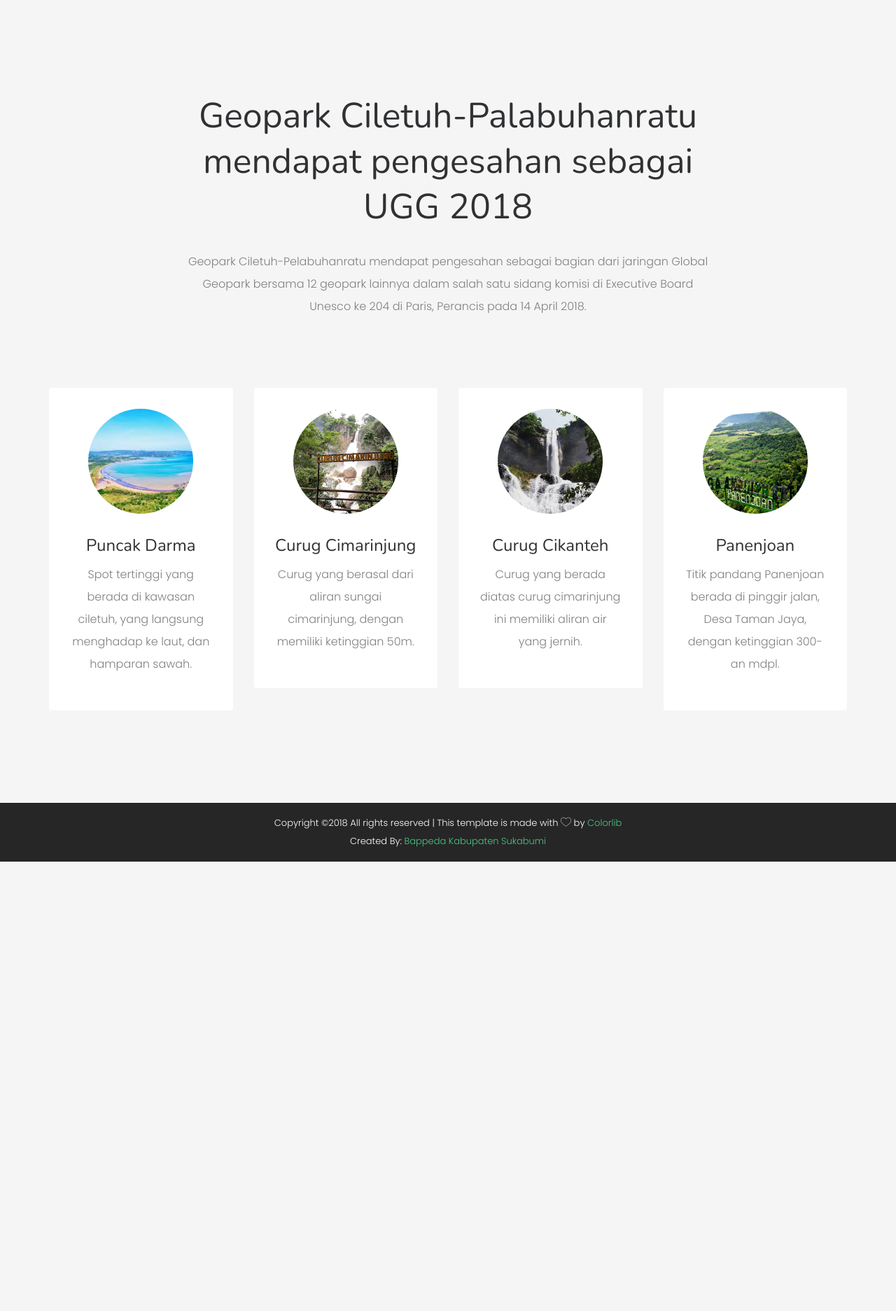
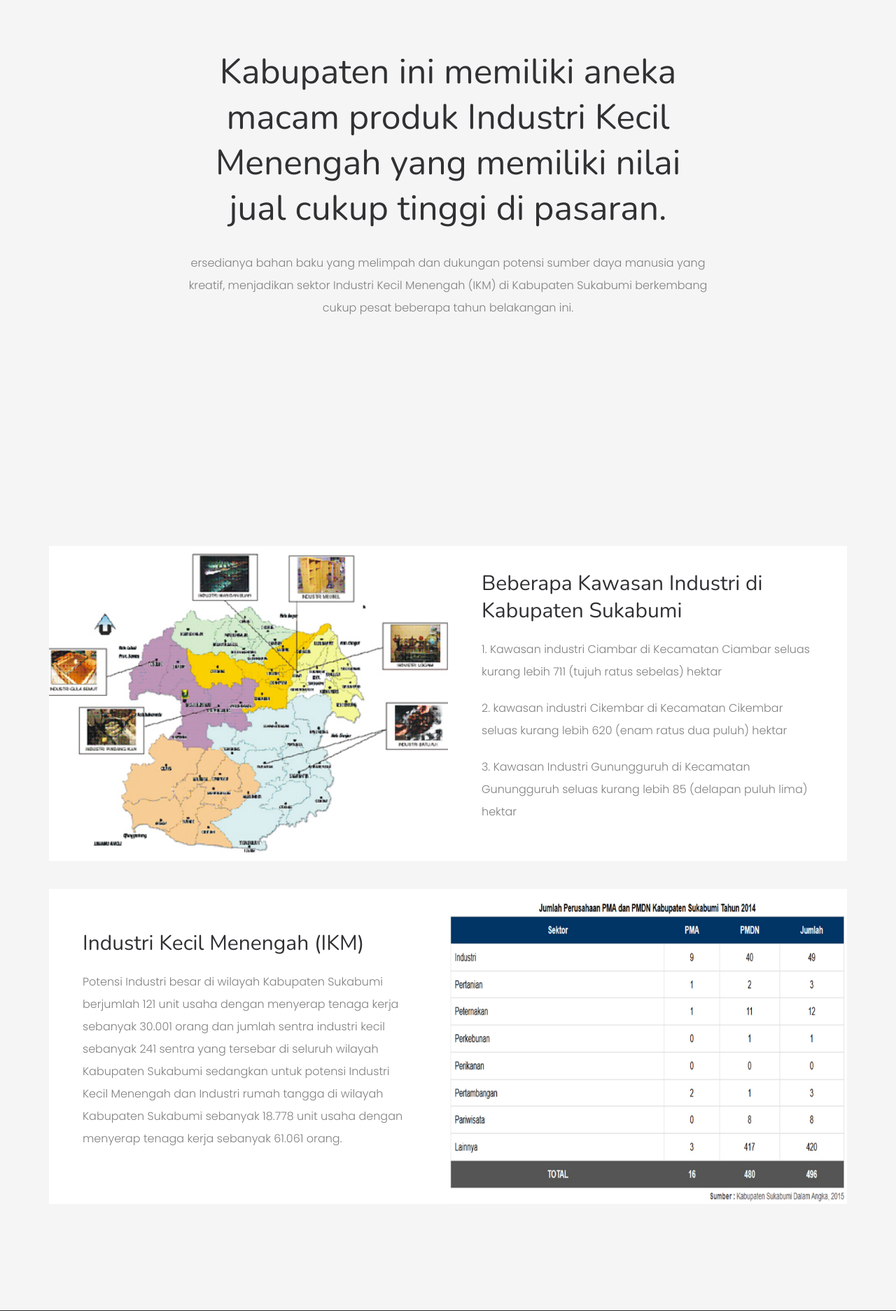
Before and after one commit to kresno/pj, a PHP site: page /industri.php in a window 1280 px wide. Shown: the part 854-2727 px from the top of the page at 70% size. Before the commit the page ends 2085 px from the top, so only its background shows below. Run offline with PHP 8.4, Linux system fonts and the light colour scheme; some web fonts are replaced.

Commit message:
add page industri

```diff
--- a/index.php
+++ b/index.php
@@ -259,6 +259,7 @@
 												<h2><a href="#">Potensi Sektor Industri</a></h2>
 												<p>Berdasarkan Pasal 99 No 22 tahun 2012 tentang Rencana Tata Ruang Wilayah Kabupaten Sukabumi. Terdapat 7 Kawasan Industri yang ada di Kabupaten Sukabumi dengan kegiatan industri yang berbeda. Selain itu, Industri Kecil Menengah (IKM) di Kabupaten Sukabumi ternyata juga menunjukan perkembangan yang cukup pesat, yang didukung oleh ketersediaan bahan baku yang melimpah dan dukungan sumber daya manusia yang kreatif.</p>
 												<a download href="download/industri.pdf" class="btn btn-success" download>Download Dokumen Potensi</a>
+												<a href="industri.php" class="btn btn-warning">Lihat Detail </a>
 											</div>
 										</div>
 									</div>
--- a/industri.php
+++ b/industri.php
@@ -89,56 +89,74 @@
 			<div class="container">
 				<div class="row row-pb-lg">
 					<div class="col-md-6 animate-box">
-						<div class="video colorlib-video" style="background-image: url(images/bg/1.jpg);">
-							<a href="https://www.youtube.com/watch?v=5AFDpDmBpxc" class="popup-vimeo"><i class="icon-play3"></i></a>
+						<div class="video colorlib-video" style="background-image: url(images/industri-1.jpg);">
+							<a href="https://www.youtube.com/watch?v=-4Ofh-Wfl_M" class="popup-vimeo"><i class="icon-play3"></i></a>
 							<div class="overlay"></div>
 						</div>
 					</div>
 					<div class="col-md-6 animate-box">
-						<h2>About Geopark Ciletuh Palabuhanratu</h2>
-						<p>Ciletuh - Palabuhanratu UNESCO Global Geopark is located on the island of Java, in the western Sukabumi Regency of Indonesia. The Geopark is located on the border of a tectonically active zone: the subduction zone between the Eurasian plate and the Indo-Australian plate, which continue to converge at 4 mm/year. The area is characterized by a rare geological diversity that can be classified into three zones: the subduction zone uplifted rocks, the Jampang Plateau landscape and the ancient magmatic zone shifting and fore arc evolution. Evidence for a similar subduction process that occurred during the Cretaceous age (145–66 million years ago) is found in the Ciletuh area in the form of rock formations that were deposited within the deep subduction trench.</p>
+						<h2>Potensi Sektor Industri</h2>
+						<p>Berdasarkan Pasal 99 No 22 tahun 2012 tentang Rencana Tata Ruang Wilayah Kabupaten Sukabumi. Terdapat 7 Kawasan Industri yang ada di Kabupaten Sukabumi dengan kegiatan industri yang berbeda. Selain itu, Industri Kecil Menengah (IKM) di Kabupaten Sukabumi ternyata juga menunjukan perkembangan yang cukup pesat, yang didukung oleh ketersediaan bahan baku yang melimpah dan dukungan sumber daya manusia yang kreatif</p>
 					</div>
 				</div>
 				<div class="row">
 					<div class="col-md-8 col-md-offset-2 text-center colorlib-heading animate-box">
-                        <h2>Geopark Ciletuh-Palabuhanratu mendapat pengesahan sebagai UGG 2018</h2>
-                        <p>Geopark Ciletuh-Pelabuhanratu mendapat pengesahan sebagai bagian dari jaringan Global Geopark bersama 12 geopark lainnya dalam salah satu sidang komisi di Executive Board Unesco ke 204 di Paris, Perancis pada 14 April 2018.</p>
+                        <h2>Kabupaten ini memiliki aneka macam produk Industri Kecil Menengah yang memiliki nilai jual cukup tinggi di pasaran.</h2>
+                        <p>ersedianya bahan baku yang melimpah dan dukungan potensi sumber daya manusia yang kreatif, menjadikan sektor Industri Kecil Menengah (IKM) di Kabupaten Sukabumi berkembang cukup pesat beberapa tahun belakangan ini.</p>
 					</div>
 				</div>
+			</div>
+		</div>
+
+		<div class="colorlib-work">
+			<div class="container">
 				<div class="row">
-					<div class="col-md-3 text-center animate-box">
-						<div class="staff-entry">
-							<a href="#" class="staff-img" style="background-image: url(images/destinasi-1.jpg);"></a>
-							<div class="desc">
-								<h3>Puncak Darma</h3>
-								<p>Spot tertinggi yang berada di kawasan ciletuh, yang langsung menghadap ke laut, dan hamparan sawah.</p>
+					<div class="col-md-12">
+						<div class="work-flex">
+							<div class="half animate-box">
+								<div class="row no-gutters">
+									<div class="col-md-12 no-gutters">
+										<a href="#" class="work-img" style="background-image: url(images/data-industri2.jpg);"></a>
+									</div>
+								</div>
+							</div>
+							<div class="half animate-box">
+								<div class="row no-gutters">
+									<div class="col-md-12 no-gutters">
+										<div class="display-t desc">
+											<div class="display-tc">
+												<h2><a href="#">Beberapa Kawasan Industri di Kabupaten Sukabumi</a></h2>
+												<p>1. Kawasan industri Ciambar di Kecamatan Ciambar seluas kurang lebih 711 (tujuh ratus sebelas) hektar </p>
+												<p>2. kawasan industri Cikembar di Kecamatan Cikembar seluas kurang lebih 620 (enam ratus dua puluh) hektar </p>
+												<p>3. Kawasan Industri Gunungguruh di Kecamatan Gunungguruh seluas kurang lebih 85 (delapan puluh lima) hektar </p>
+											</div>
+										</div>
+									</div>
+								</div>
 							</div>
 						</div>
 					</div>
-					<div class="col-md-3 text-center animate-box">
-						<div class="staff-entry">
-							<a href="#" class="staff-img" style="background-image: url(images/destinasi-2.jpg);"></a>
-							<div class="desc">
-								<h3>Curug Cimarinjung</h3>
-								<p>Curug yang berasal dari aliran sungai cimarinjung, dengan memiliki ketinggian 50m.</p>
+
+					<div class="col-md-12">
+						<div class="work-flex">
+							<div class="half animate-box">
+								<div class="row no-gutters">
+									<div class="col-md-12 col-md-push-12 no-gutters">
+										<a href="#" class="work-img" style="background-image: url(images/data-industri.jpg);"></a>
+									</div>
+								</div>
 							</div>
-						</div>
-					</div>
-					<div class="col-md-3 text-center animate-box">
-						<div class="staff-entry">
-							<a href="#" class="staff-img" style="background-image: url(images/destinasi-3.jpg);"></a>
-							<div class="desc">
-								<h3>Curug Cikanteh</h3>
-								<p>Curug yang berada diatas curug cimarinjung ini memiliki aliran air yang jernih.</p>
-							</div>
-						</div>
-					</div>
-					<div class="col-md-3 text-center animate-box">
-						<div class="staff-entry">
-							<a href="#" class="staff-img" style="background-image: url(images/destinasi-4.jpg);"></a>
-							<div class="desc">
-								<h3>Panenjoan</h3>
-								<p>Titik pandang Panenjoan berada di pinggir jalan, Desa Taman Jaya, dengan ketinggian 300-an mdpl.</p>
+							<div class="half animate-box">
+								<div class="row no-gutters">
+									<div class="col-md-12 col-md-pull-12 no-gutters">
+										<div class="display-t desc">
+											<div class="display-tc">
+												<h2><a href="#">Industri Kecil Menengah (IKM)</a></h2>
+												<p>Potensi Industri besar di wilayah Kabupaten Sukabumi berjumlah 121 unit usaha dengan menyerap tenaga kerja sebanyak 30.001 orang dan jumlah sentra industri kecil sebanyak 241 sentra yang tersebar di seluruh wilayah Kabupaten Sukabumi sedangkan untuk potensi Industri Kecil Menengah dan Industri rumah tangga di wilayah Kabupaten Sukabumi sebanyak 18.778 unit usaha dengan menyerap tenaga kerja sebanyak 61.061 orang. </p>
+											</div>
+										</div>
+									</div>
+								</div>
 							</div>
 						</div>
 					</div>
```
Also changed, not shown: images/data-industri.jpg (added), images/data-industri2.jpg (added).
